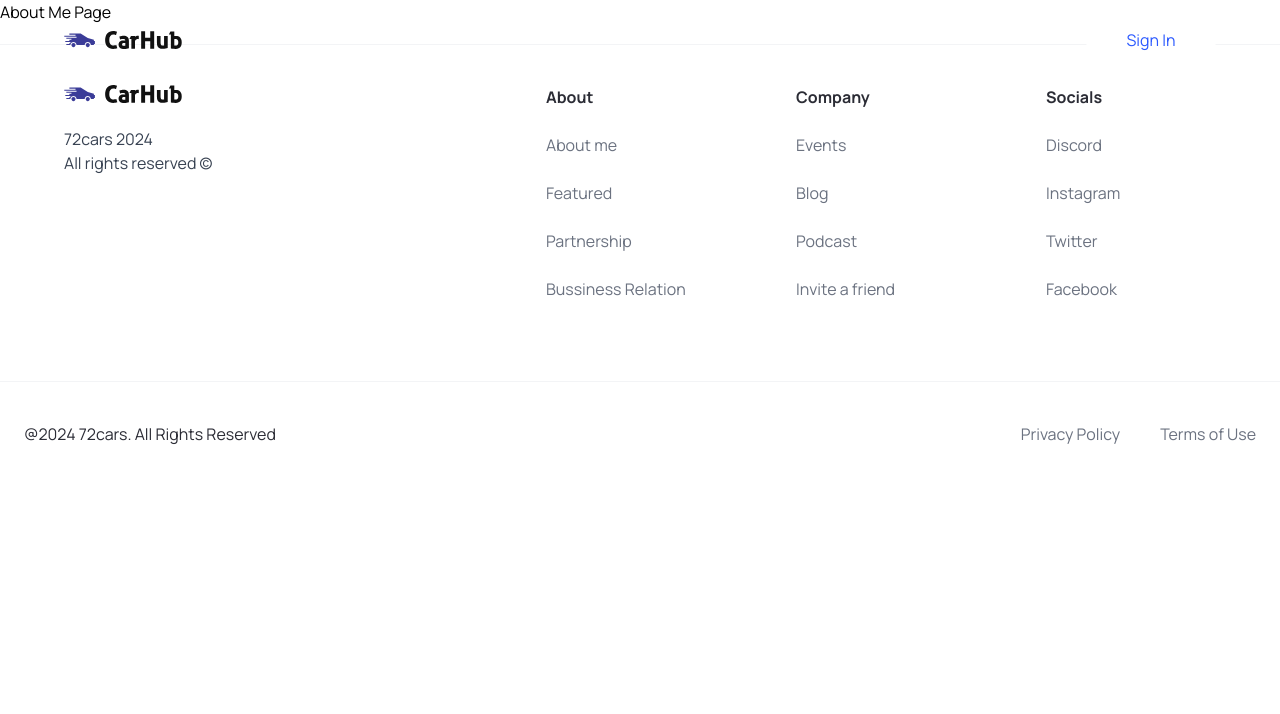
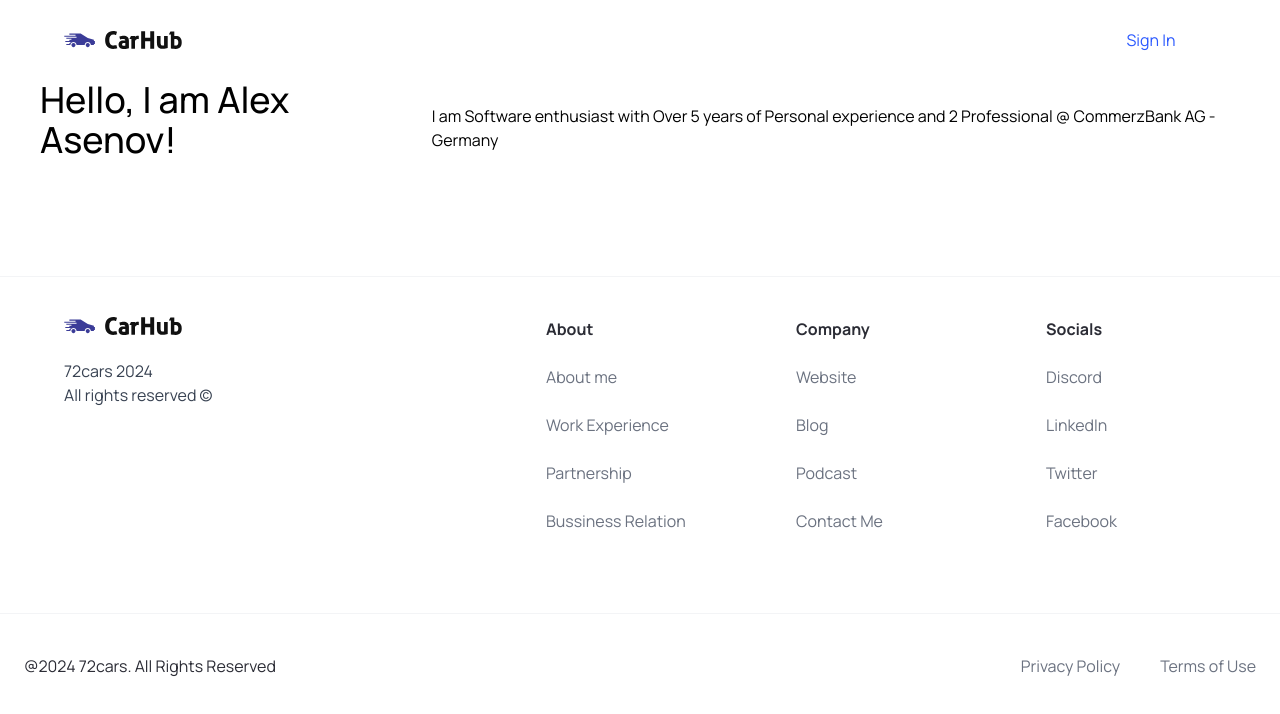
Before and after one commit to alexace21/Java-Advanced, a Next.js app in the folder client/: page /about-me in a window 1280 px wide. Shown: the top 714 px of the page. Built offline with nearby package versions, Linux system fonts and the light colour scheme.

Commit message:
Add path links

```diff
--- a/client/app/about-me/page.tsx
+++ b/client/app/about-me/page.tsx
@@ -1,9 +1,24 @@
-import React from 'react'
+import { Description } from "@headlessui/react";
+import React from "react";
 
 const page = () => {
   return (
-    <div>About Me Page</div>
-  )
-}
+    <section id="about">
+      <div className="container mx-auto flex px-10 py-20 md:flex-row flex-col items-center">
+        {/* Your content goes here */}
+        <h1 className="title-font sm:text-4xl text-3xl mb-4 font-medium text-black">
+          Hello, I am Alex Asenov!
+        </h1>
+        <div className="ml-5">
+          <span>
+            I am Software enthusiast with Over 5 years of Personal experience
+            and 2 Professional @ CommerzBank AG - Germany
+          </span>
+        </div>
+        {/* Other elements */}
+      </div>
+    </section>
+  );
+};
 
-export default page
+export default page;
--- a/client/constants/index.ts
+++ b/client/constants/index.ts
@@ -75,7 +75,7 @@ export const manufacturers = [
       title: "About",
       links: [
         { title: "About me", url: "/about-me" },
-        { title: "Featured", url: "/shop/featured" },
+        { title: "Work Experience", url: "https://3aportfolio.com/#work" },
         { title: "Partnership", url: "/feedback" },
         { title: "Bussiness Relation", url: "http://3aportfolio.com/" },
       ],
@@ -83,17 +83,17 @@ export const manufacturers = [
     {
       title: "Company",
       links: [
-        { title: "Events", url: "/" },
+        { title: "Website", url: "https://3aportfolio.com/" },
         { title: "Blog", url: "/" },
         { title: "Podcast", url: "/" },
-        { title: "Invite a friend", url: "/" },
+        { title: "Contact Me", url: "https://3aportfolio.com/#contact" },
       ],
     },
     {
       title: "Socials",
       links: [
-        { title: "Discord", url: "/" },
-        { title: "Instagram", url: "/" },
+        { title: "Discord", url: "https://discord.com/channels/1249417706793468035/1249417707544121467" },
+        { title: "LinkedIn", url: "https://www.linkedin.com/in/alex-asenov/" },
         { title: "Twitter", url: "/" },
         { title: "Facebook", url: "/" },
       ],
```
